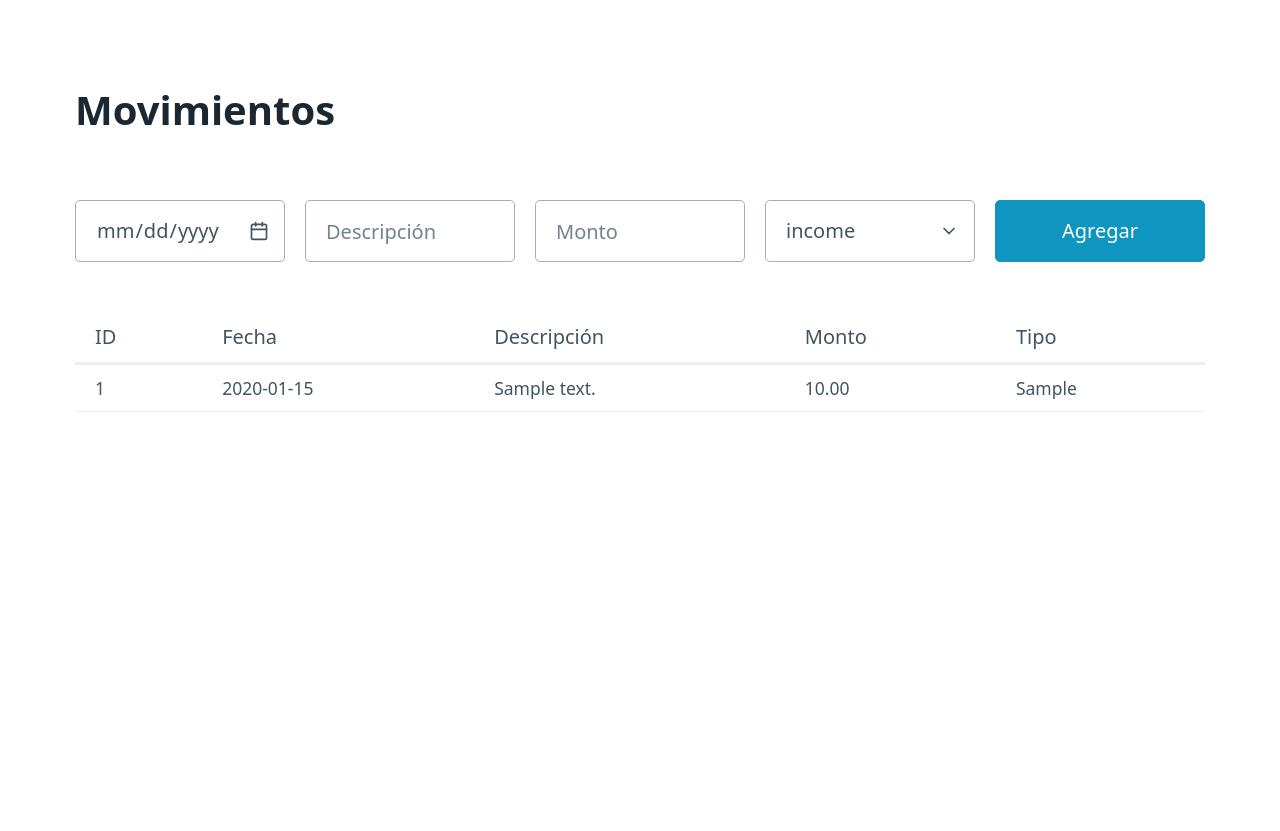
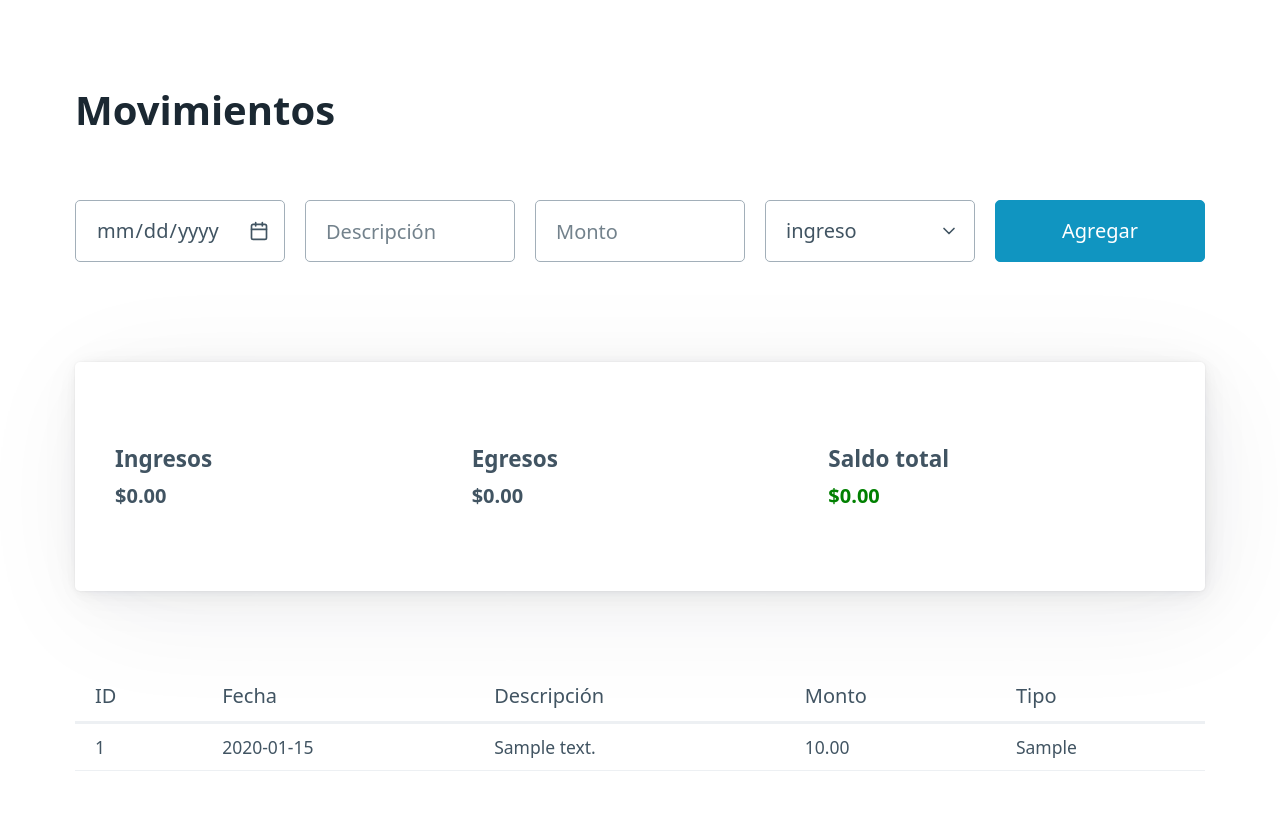
Before and after one commit to leoiec/fastapi-ledger, a FastAPI app: page / in a window 1280 px wide. Shown: the top 831 px of the page. Before the commit the page ends 412 px from the top, so only its background shows below. Run offline with FastAPI, Linux system fonts and the light colour scheme; tables that the repository leaves empty hold one stand-in row (values such as "Sample post"); some libraries are stand-ins or nearby versions.

Commit message:
Added summary

```diff
--- a/app/main.py
+++ b/app/main.py
@@ -56,7 +56,12 @@ templates = Jinja2Templates(directory="templates")
 @app.get("/", response_class=HTMLResponse)
 def ui_home(request: Request, db: Session = Depends(get_db)):
     rows = crud.list_entries(db, limit=100)
-    return templates.TemplateResponse("index.html", {"request": request, "rows": rows})
+    summary = crud.get_balance(db)  # <- income, expense, net
+    return templates.TemplateResponse("index.html", {
+        "request": request,
+        "rows": rows,
+        "summary": summary
+    })
 
 @app.get("/ui/rows", response_class=HTMLResponse)
 def ui_rows(request: Request, db: Session = Depends(get_db)):
@@ -76,5 +81,10 @@ def ui_create(
         date=date, description=description, amount=amount, kind=kind
     )
     obj = crud.create_entry(db, payload)
-    # Devolvemos una sola fila para insertar en la tabla
-    return templates.TemplateResponse("row.html", {"request": request, "row": obj})
+    summary = crud.get_balance(db)
+    # Devolvemos: <tr>... (para #rows) + <section id="balance" hx-swap-oob="true">...</section>
+    return templates.TemplateResponse("row_and_balance.html", {
+        "request": request,
+        "row": obj,
+        "summary": summary
+    })
--- a/app/schemas.py
+++ b/app/schemas.py
@@ -12,8 +12,8 @@ class EntryBase(BaseModel):
     @field_validator("kind")
     @classmethod
     def kind_must_be_valid(cls, v):
-        if v not in {"income", "expense"}:
-            raise ValueError("kind must be 'income' or 'expense'")
+        if v not in {"ingreso", "gasto"}:
+            raise ValueError("kind must be 'ingreso' or 'gasto'")
         return v
 
 class EntryCreate(EntryBase):
--- /dev/null
+++ b/templates/balance.html
@@ -0,0 +1,17 @@
+{% set net_positive = summary.net >= 0 %}
+<article style="display:flex; gap:1rem; align-items:stretch; flex-wrap:wrap;">
+  <div style="flex:1; min-width:180px;">
+    <h5 style="margin-bottom:0.25rem;">Ingresos</h5>
+    <strong>${{ "{:,.2f}".format(summary.income) }}</strong>
+  </div>
+  <div style="flex:1; min-width:180px;">
+    <h5 style="margin-bottom:0.25rem;">Egresos</h5>
+    <strong>${{ "{:,.2f}".format(summary.expense) }}</strong>
+  </div>
+  <div style="flex:1; min-width:220px;">
+    <h5 style="margin-bottom:0.25rem;">Saldo total</h5>
+    <strong style="color: {{ 'green' if net_positive else 'crimson' }};">
+      ${{ "{:,.2f}".format(summary.net) }}
+    </strong>
+  </div>
+</article>
--- a/templates/index.html
+++ b/templates/index.html
@@ -2,19 +2,26 @@
 {% block content %}
 <h1>Movimientos</h1>
 
+<!-- Formulario -->
 <form hx-post="/ui/entries" hx-target="#rows" hx-swap="beforeend">
   <div class="grid">
     <input type="date" name="date" required />
     <input type="text" name="description" placeholder="Descripción" required />
     <input type="number" step="0.01" name="amount" placeholder="Monto" required />
     <select name="kind" required>
-      <option value="income">income</option>
-      <option value="expense">expense</option>
+      <option value="income">ingreso</option>
+      <option value="expense">gasto</option>
     </select>
     <button type="submit">Agregar</button>
   </div>
 </form>
 
+<!-- Resumen de saldos -->
+<section id="balance" style="margin-top:1rem;">
+  {% include "balance.html" %}
+</section>
+
+<!-- Tabla -->
 <table>
   <thead>
     <tr>
--- /dev/null
+++ b/templates/row_and_balance.html
@@ -0,0 +1,5 @@
+{% include "row.html" %}
+
+<section id="balance" hx-swap-oob="true">
+  {% include "balance.html" %}
+</section>
```
